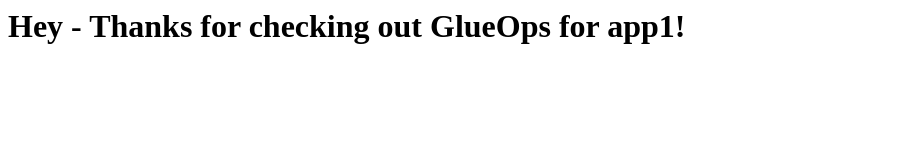
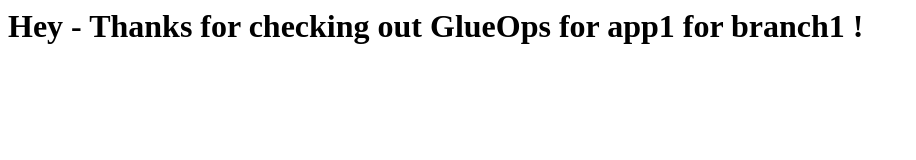
Before and after one commit to TryGlueOps/app1, a plain HTML site: page index.html in a window 1280 px wide. Shown: the whole page, without its empty margins (0-916 px from the left). Drawn offline with Linux system fonts and the light colour scheme.

Commit message:
Update index.html

```diff
--- a/index.html
+++ b/index.html
@@ -1 +1 @@
-<h1> Hey - Thanks for checking out GlueOps for app1! </h1>
+<h1> Hey - Thanks for checking out GlueOps for app1 for branch1 ! </h1>
```
